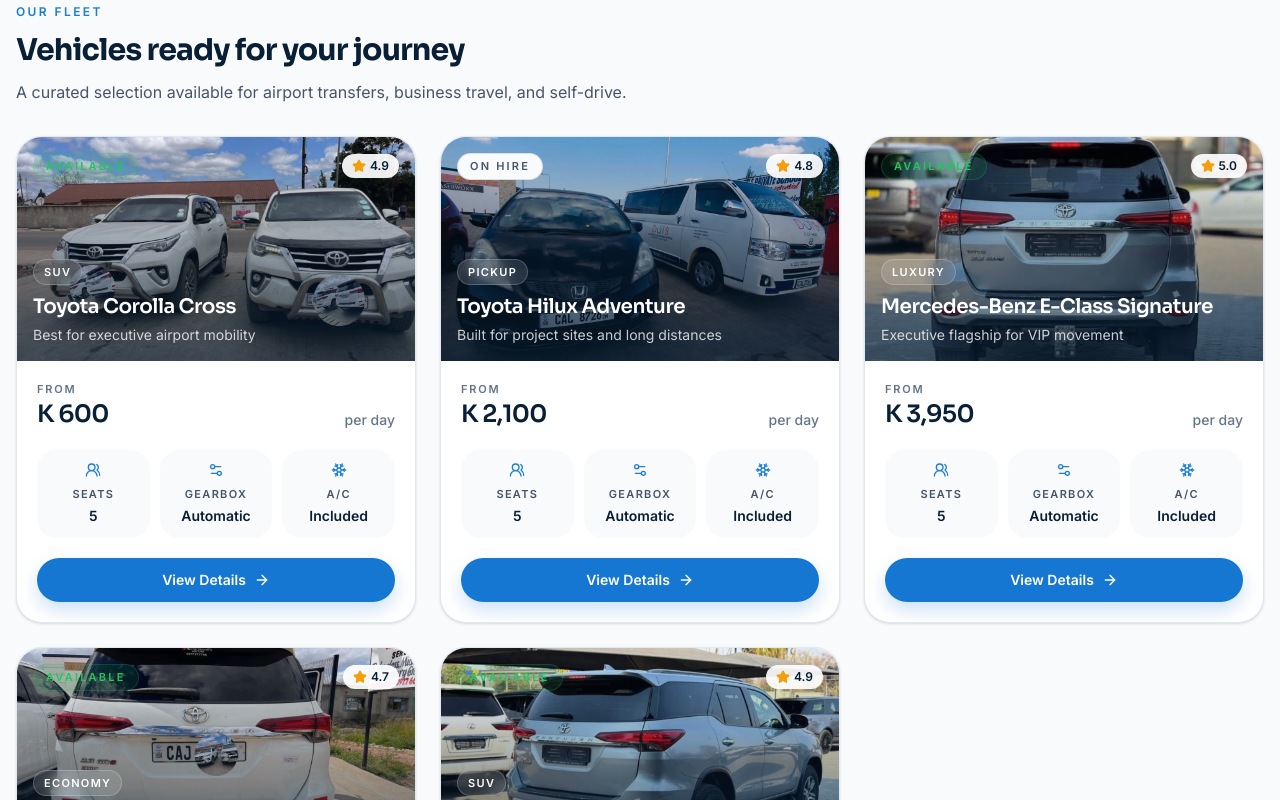
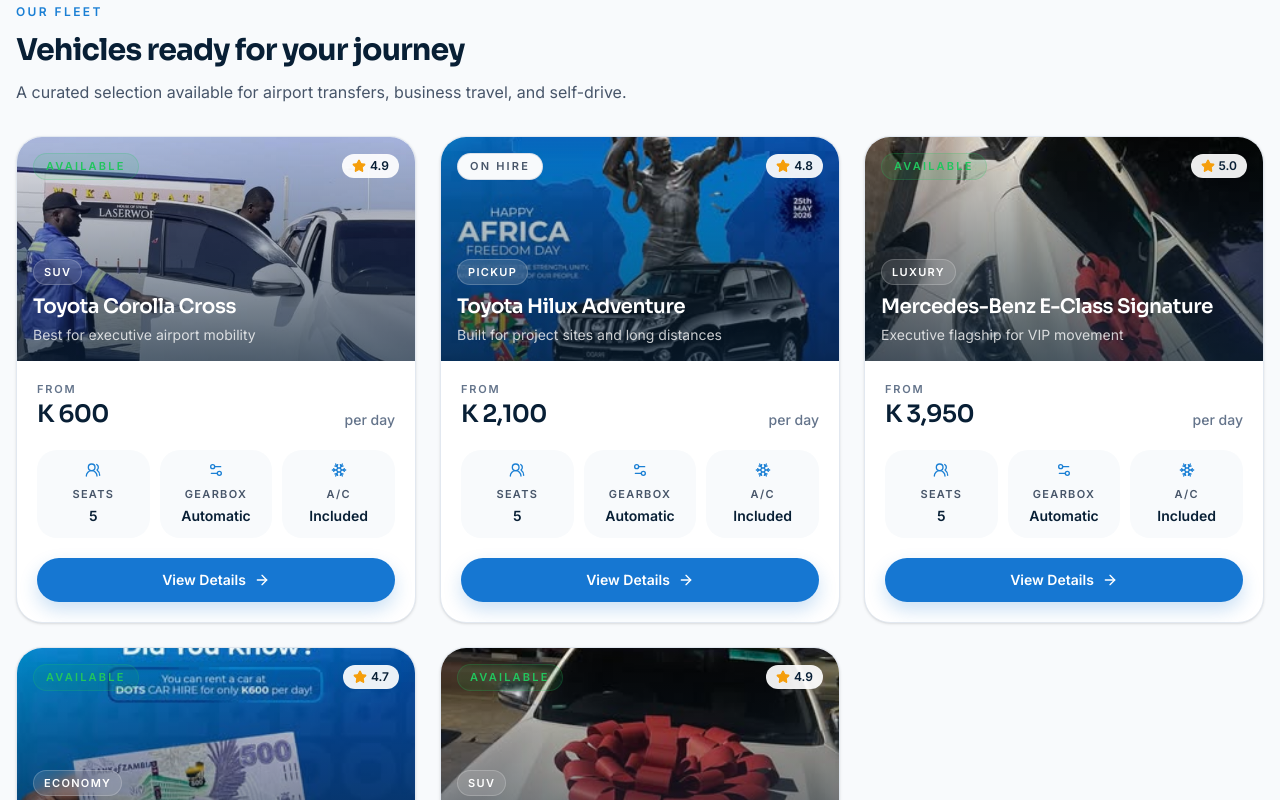
Before and after one commit to Samuel04-png/carhire, a React (Vite) app: page / in a window 1280 px wide. Shown: the part 960-1760 px from the top of the page. Built offline with nearby package versions, Linux system fonts and the light colour scheme.

Commit message:
Revert vehicle images to original source images and remove incorrect user photo assignments

```diff
--- a/src/data/showcase.ts
+++ b/src/data/showcase.ts
@@ -1,10 +1,7 @@
 import { bookingExtras } from "@/data/operations";
 import { services } from "@/data/services";
 import { vehicles } from "@/data/vehicles";
-import { withBase } from "@/lib/utils";
 import type { City, VehicleCategory } from "@/types";
-
-const dotsAsset = (file: string) => withBase(`/brand/dots/${file}`);
 
 export type PublicGalleryCollection =
   | "Fleet"
@@ -341,50 +338,6 @@
     ctaLabel: "See service",
     size: "standard",
   },
-  {
-    id: "gal-fleet-polo-vivo",
-    title: "Agile city runner",
-    caption: "VW Polo Vivo ready for self-drive city errands, business trips, and daily commuting in Lusaka.",
-    image: dotsAsset("user-img-17.jpg"),
-    collection: "Fleet",
-    city: "Lusaka",
-    href: `/fleet/vw-polo-vivo-city`,
-    ctaLabel: "View vehicle",
-    size: "standard",
-  },
-  {
-    id: "gal-airport-corolla",
-    title: "Ready for airport runs",
-    caption: "Toyota Corolla Cross positioned at the terminal for executive arrival and departure transfers.",
-    image: dotsAsset("user-img-11.jpg"),
-    collection: "Airport",
-    city: "Lusaka",
-    href: `/fleet/toyota-corolla-cross`,
-    ctaLabel: "View vehicle",
-    size: "wide",
-  },
-  {
-    id: "gal-wedding-eclass",
-    title: "Ceremony entrance vehicle",
-    caption: "Mercedes-Benz E-Class prepared for wedding arrivals, formal events, and VIP ground transport.",
-    image: dotsAsset("user-img-15.jpg"),
-    collection: "Weddings",
-    city: "Lusaka",
-    href: `/fleet/mercedes-e-class-signature`,
-    ctaLabel: "View vehicle",
-    size: "tall",
-  },
-  {
-    id: "gal-events-hilux",
-    title: "Project site deployment",
-    caption: "Toyota Hilux Adventure assigned for site access, equipment movement, and intercity project support.",
-    image: dotsAsset("user-img-13.jpg"),
-    collection: "Events",
-    city: "Ndola",
-    href: `/fleet/toyota-hilux-adventure`,
-    ctaLabel: "View vehicle",
-    size: "standard",
-  },
 ] as const;
 
 export const gallerySpotlightVehicleSlugs = [
--- a/src/data/vehicles.ts
+++ b/src/data/vehicles.ts
@@ -41,12 +41,12 @@
     currentCity: "Lusaka",
     nextBookingDate: "2026-03-19",
     mainImage:
-      dotsAsset("user-img-01.jpg"),
+      dotsAsset("dots-source-17.jpg"),
     gallery: [
-      dotsAsset("user-img-01.jpg"),
-      dotsAsset("user-img-02.jpg"),
-      dotsAsset("user-img-11.jpg"),
-      dotsAsset("user-img-12.jpg"),
+      dotsAsset("dots-source-17.jpg"),
+      "https://images.unsplash.com/photo-1492144534655-ae79c964c9d7?auto=format&fit=crop&w=1200&q=80",
+      dotsAsset("dots-source-12.jpg"),
+      "https://images.unsplash.com/photo-1553440569-bcc63803a83d?auto=format&fit=crop&w=1200&q=80",
     ],
     description:
       "A refined mid-size SUV ideal for airport runs, executive movement, and family travel with a strong balance of comfort, image, and fuel efficiency.",
@@ -98,12 +98,12 @@
     currentCity: "Ndola",
     nextBookingDate: "2026-03-15",
     mainImage:
-      dotsAsset("user-img-03.jpg"),
+      dotsAsset("dots-source-15.jpg"),
     gallery: [
-      dotsAsset("user-img-03.jpg"),
-      dotsAsset("user-img-04.jpg"),
-      dotsAsset("user-img-13.jpg"),
-      dotsAsset("user-img-14.jpg"),
+      dotsAsset("dots-source-15.jpg"),
+      "https://images.unsplash.com/photo-1503376780353-7e6692767b70?auto=format&fit=crop&w=1200&q=80",
+      "https://images.unsplash.com/photo-1514316454349-750a7fd3da3a?auto=format&fit=crop&w=1200&q=80",
+      "https://images.unsplash.com/photo-1485291571150-772bcfc10da5?auto=format&fit=crop&w=1200&q=80",
     ],
     description:
       "A dependable pickup built for project movement, regional travel, and mixed-road conditions with strong driver confidence and serious presence.",
@@ -155,12 +155,12 @@
     currentCity: "Lusaka",
     nextBookingDate: "2026-03-20",
     mainImage:
-      dotsAsset("user-img-05.jpg"),
+      dotsAsset("dots-source-08.jpg"),
     gallery: [
-      dotsAsset("user-img-05.jpg"),
-      dotsAsset("user-img-06.jpg"),
-      dotsAsset("user-img-15.jpg"),
-      dotsAsset("user-img-16.jpg"),
+      dotsAsset("dots-source-08.jpg"),
+      "https://images.unsplash.com/photo-1549924231-f129b911e442?auto=format&fit=crop&w=1200&q=80",
+      "https://images.unsplash.com/photo-1553440569-bcc63803a83d?auto=format&fit=crop&w=1200&q=80",
+      "https://images.unsplash.com/photo-1492144534655-ae79c964c9d7?auto=format&fit=crop&w=1200&q=80",
     ],
     description:
       "A premium executive sedan for weddings, VIP transfers, and leadership travel where image, comfort, and silence matter.",
@@ -212,12 +212,12 @@
     currentCity: "Ndola",
     nextBookingDate: "2026-03-18",
     mainImage:
-      dotsAsset("user-img-07.jpg"),
+      dotsAsset("dots-source-14.jpg"),
     gallery: [
-      dotsAsset("user-img-07.jpg"),
-      dotsAsset("user-img-08.jpg"),
-      dotsAsset("user-img-17.jpg"),
-      dotsAsset("user-img-18.jpg"),
+      dotsAsset("dots-source-14.jpg"),
+      "https://images.unsplash.com/photo-1549399542-7e3f8b79c341?auto=format&fit=crop&w=1200&q=80",
+      dotsAsset("dots-source-12.jpg"),
+      "https://images.unsplash.com/photo-1542282088-fe8426682b8f?auto=format&fit=crop&w=1200&q=80",
     ],
     description:
       "A practical, cost-efficient choice for city movement, business errands, and everyday self-drive use without sacrificing presentation.",
@@ -269,12 +269,12 @@
     currentCity: "Lusaka",
     nextBookingDate: "2026-03-16",
     mainImage:
-      dotsAsset("user-img-09.jpg"),
+      dotsAsset("dots-source-11.jpg"),
     gallery: [
-      dotsAsset("user-img-09.jpg"),
-      dotsAsset("user-img-10.jpg"),
-      dotsAsset("user-img-19.jpg"),
-      dotsAsset("user-img-20.jpg"),
+      dotsAsset("dots-source-11.jpg"),
+      "https://images.unsplash.com/photo-1511919884226-fd3cad34687c?auto=format&fit=crop&w=1200&q=80",
+      "https://images.unsplash.com/photo-1503376780353-7e6692767b70?auto=format&fit=crop&w=1200&q=80",
+      dotsAsset("dots-source-10.jpg"),
     ],
     description:
       "A high-confidence SUV for leadership travel, family comfort, and regional movement where road conditions can change quickly.",
@@ -329,6 +329,7 @@
       dotsAsset("dots-source-16.jpg"),
     gallery: [
       dotsAsset("dots-source-16.jpg"),
+      "https://images.unsplash.com/photo-1493238792000-8113da705763?auto=format&fit=crop&w=1200&q=80",
       dotsAsset("dots-source-17.jpg"),
       dotsAsset("dots-source-10.jpg"),
     ],
@@ -385,8 +386,9 @@
       dotsAsset("dots-source-10.jpg"),
     gallery: [
       dotsAsset("dots-source-10.jpg"),
-      dotsAsset("dots-source-09.jpg"),
-      dotsAsset("dots-source-08.jpg"),
+      "https://images.unsplash.com/photo-1549924231-f129b911e442?auto=format&fit=crop&w=1200&q=80",
+      "https://images.unsplash.com/photo-1503376780353-7e6692767b70?auto=format&fit=crop&w=1200&q=80",
+      "https://images.unsplash.com/photo-1492144534655-ae79c964c9d7?auto=format&fit=crop&w=1200&q=80",
     ],
     description:
       "A sharper luxury choice for executive self-drive or chauffeured city movement with a more contemporary visual profile.",
@@ -441,8 +443,9 @@
       dotsAsset("dots-source-12.jpg"),
     gallery: [
       dotsAsset("dots-source-12.jpg"),
-      dotsAsset("dots-source-14.jpg"),
-      dotsAsset("dots-source-11.jpg"),
+      "https://images.unsplash.com/photo-1542282088-fe8426682b8f?auto=format&fit=crop&w=1200&q=80",
+      "https://images.unsplash.com/photo-1553440569-bcc63803a83d?auto=format&fit=crop&w=1200&q=80",
+      "https://images.unsplash.com/photo-1503376780353-7e6692767b70?auto=format&fit=crop&w=1200&q=80",
     ],
     description:
       "A durable saloon that works well for business travel, staff mobility, and cost-conscious bookings that still need a professional finish.",
```
